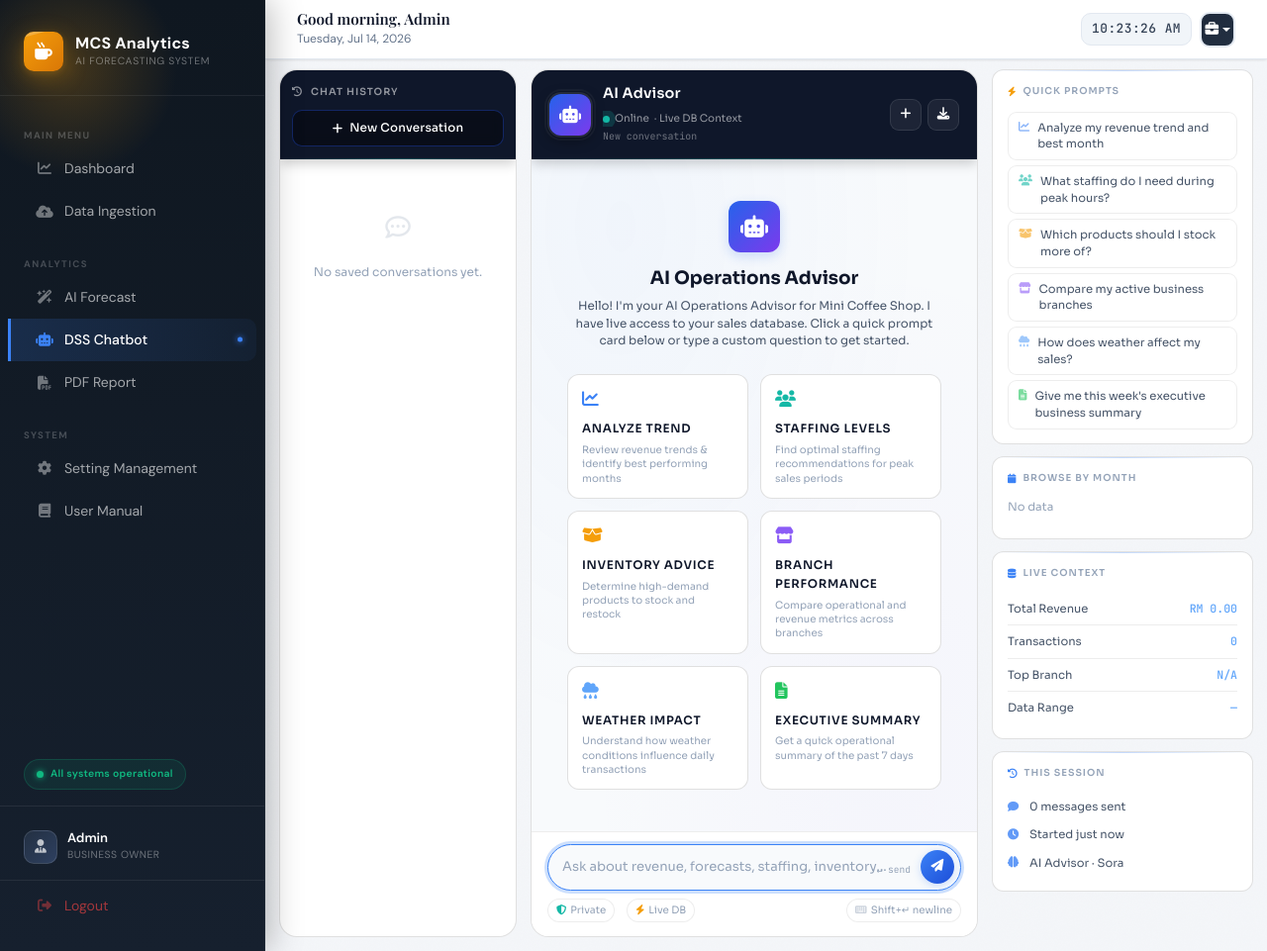
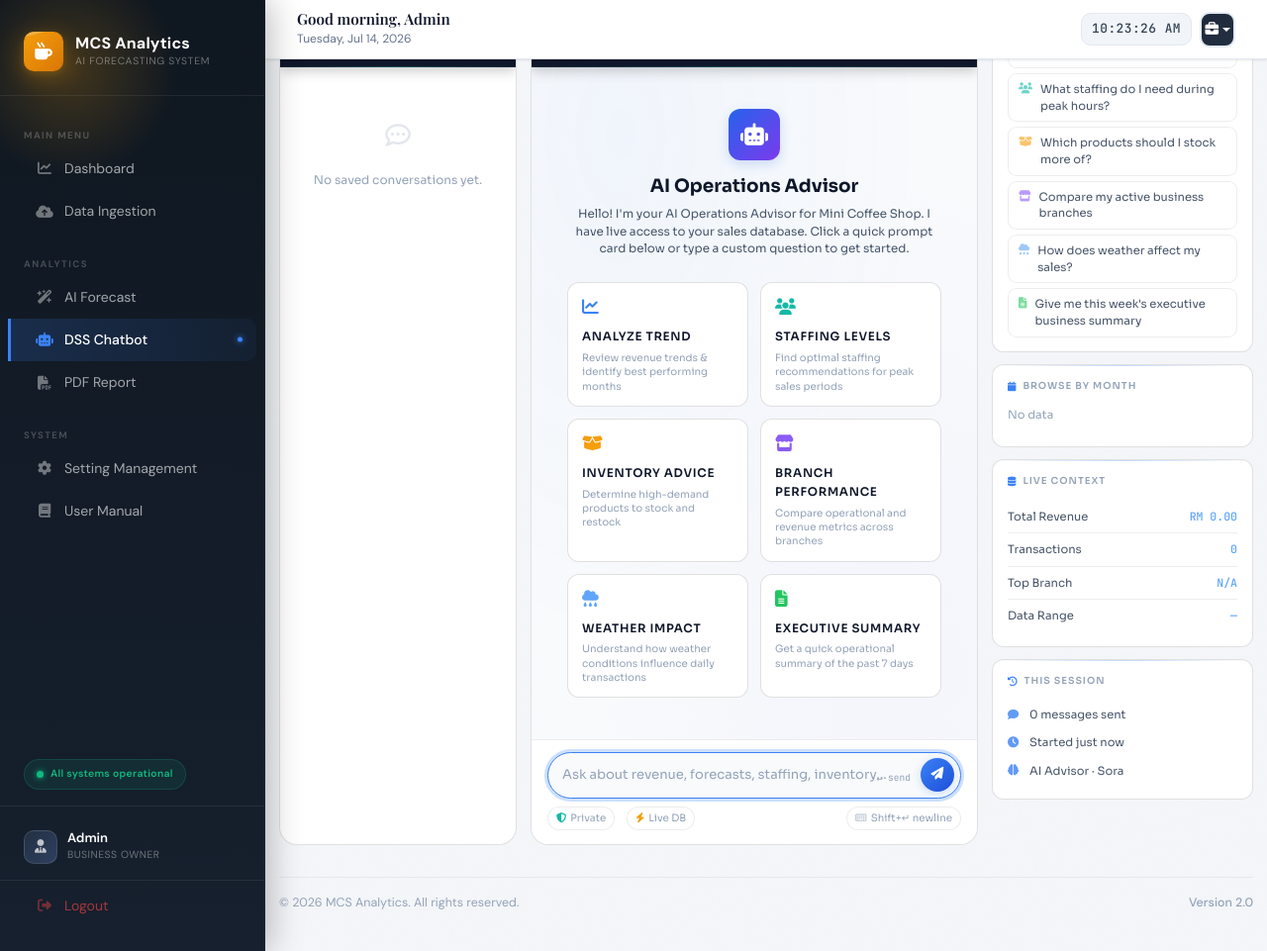
Before and after one commit to Kama1804/-coffee_forecasting_system, a Flask app: page /chatbot in a window 1280 px wide. Shown: the whole page at 99% size. Run offline with Flask 3, Linux system fonts and the light colour scheme; the visitor is signed in with stand-in values (Sample User, id 1); data that the repository does not hold is empty; some libraries are stand-ins or nearby versions.

Commit message:
Update footer to clean minimalist layout with Version 2.0

```diff
--- a/static/css/style.css
+++ b/static/css/style.css
@@ -1871,3 +1871,43 @@
 @media (max-width: 480px) {
     .topbar-date { display: none; }
 }
+
+/* ============================================================
+   28. GLOBAL PAGE FOOTER
+   ============================================================ */
+.global-footer {
+    margin-top: var(--space-xl);
+    padding: var(--space-md) 0 var(--space-lg);
+    border-top: 1px solid var(--grey-border);
+    background: transparent;
+}
+
+.global-footer-inner {
+    display: flex;
+    justify-content: space-between;
+    align-items: center;
+    flex-wrap: wrap;
+    gap: var(--space-md);
+}
+
+.global-footer-text {
+    font-size: 0.78rem;
+    color: var(--text-light);
+    margin-bottom: 0;
+}
+
+.global-footer-version {
+    font-size: 0.78rem;
+    color: var(--text-light);
+    margin-bottom: 0;
+    font-weight: 500;
+}
+
+@media (max-width: 768px) {
+    .global-footer-inner {
+        flex-direction: column;
+        align-items: center;
+        text-align: center;
+        gap: var(--space-xs);
+    }
+}
--- a/templates/base.html
+++ b/templates/base.html
@@ -228,6 +228,14 @@
         <!-- ── Page Content ─────────────────────────── -->
         <div class="main-content-inner">
             {% block content %}{% endblock %}
+
+            <!-- ── Global Footer ────────────────────────── -->
+            <footer class="global-footer">
+                <div class="global-footer-inner">
+                    <p class="global-footer-text">&copy; 2026 MCS Analytics. All rights reserved.</p>
+                    <p class="global-footer-version">Version 2.0</p>
+                </div>
+            </footer>
         </div>
 
     </main><!-- /main-canvas -->
```
